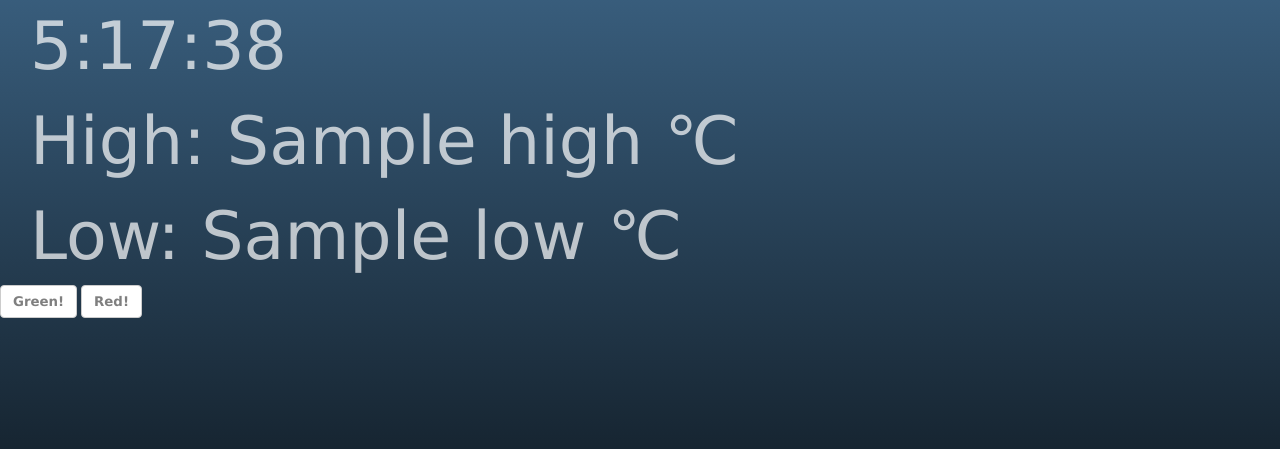
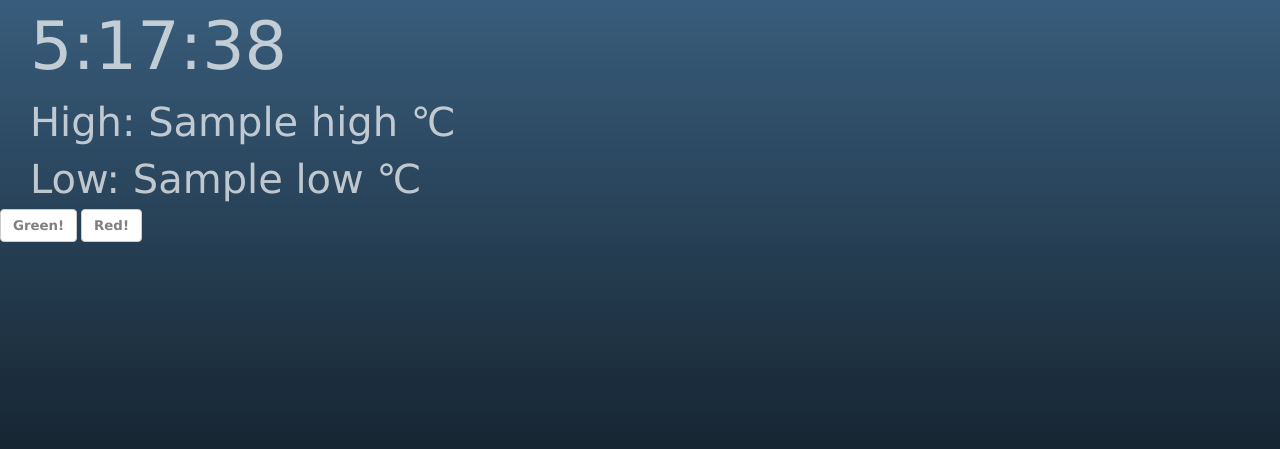
Before and after one commit to kbsezginel/microcontrollers, a Flask app: template FlaskApp/templates/index.html in a window 1280 px wide. Shown: the part 51-500 px from the top of the page. Run offline with Flask 2, Linux system fonts and the light colour scheme; the template is opened without the code that fills it: most values are stand-ins (such as "Sample title", 1, 10 or a date in 2020); some libraries are stand-ins or nearby versions.

Commit message:
Change weather size in web server home page.

```diff
--- a/FlaskApp/templates/index.html
+++ b/FlaskApp/templates/index.html
@@ -24,7 +24,16 @@
 
     font-size: 50pt;
     font-family: "Verdana", cursive, sans-serif;
+  }
+  weather {
+    position: relative;
+    left: 30px;
+    padding-top: 20px;
+    padding-bottom: 20px;
+    color: rgba(255, 255, 255, 0.7);
 
+    font-size: 30pt;
+    font-family: "Verdana", cursive, sans-serif;
   }
   buttonText {
     color: #000; /* Fallback for older browsers */
@@ -53,8 +62,8 @@
     </div>
   </nav>
   <time><div id="time"></div></time>
-  <time><div>High: {{ high }} &#8451</div></time>
-  <time><div>Low: {{ low }} &#8451</div></time>
+  <weather><div>High: {{ high }} &#8451</div></weather>
+  <weather><div>Low: {{ low }} &#8451</div></weather>
   <button type="button" name="LED" value="on" num=5 speed=0.1 class="btn btn-default toggleOutlet" onclick="send_blink(this)">
     <buttonText>Green!</buttonText>
   </button>
```
